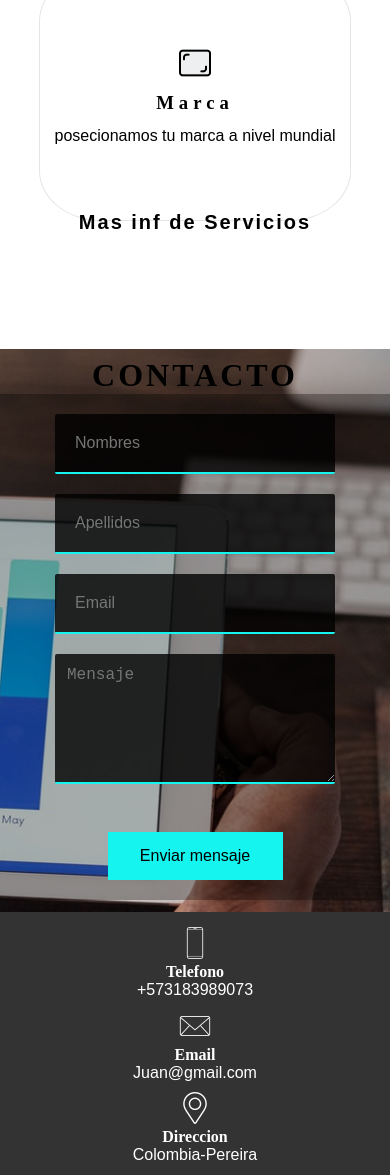
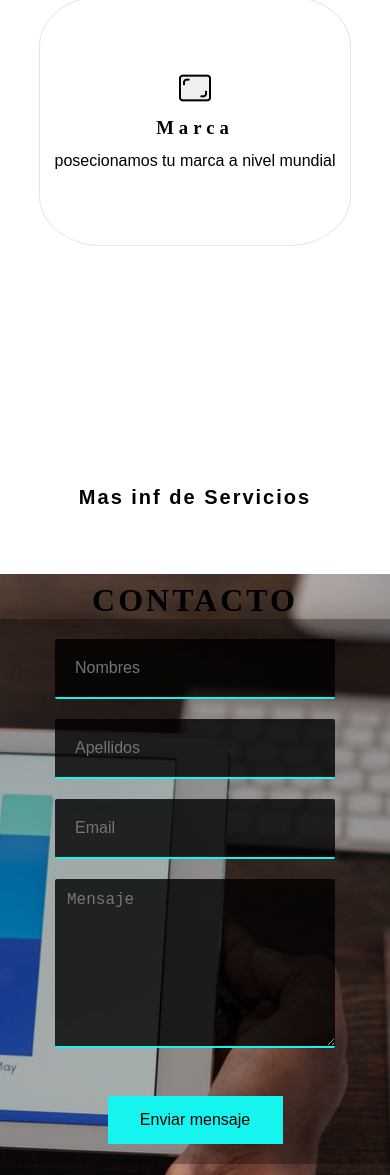
Before and after one commit to juandahernandez/portafolio-Juan-David-Hernandez, a plain HTML site: page index.html in a window 390 px wide. Shown: the part 4852-6027 px from the top of the page. Drawn offline with Linux system fonts and the light colour scheme.

Commit message:
realizamos un pequeño cambio al responsive

```diff
--- a/assets/css/styles.css
+++ b/assets/css/styles.css
@@ -5,7 +5,6 @@
 
 
 /* header */
-
 
 header {
     width: 100%;
@@ -17,7 +16,6 @@ header {
     z-index: 500;
 }
 
-
 .logo {
    display: flex;
    border-radius: 20%;
@@ -25,12 +23,10 @@ header {
    background-color: rgba(255, 255, 255, 0.2);
 }
 
-
 .logo-j {
     width: 30px;
     height: 30px;
 }
-
 
 .logo:hover {
     background: #15f4ee;
@@ -38,14 +34,12 @@ header {
     0 0 80px #15f4ee;
 }
 
-
 header ul li a {
     text-align: center;
     color: white;
     font-weight: 400;
     font-size: 20px;
 }
-
 
 header ul li a:hover {
     background: #15f4ee;
@@ -61,9 +55,7 @@ nav ul{
     width: 70%;
 }
 
-
 /* firs seccion */
-
 
 .seccion {
     height: 100vh;
@@ -76,7 +68,6 @@ nav ul{
     align-items: center;
 }
 
-
 .mi_titulo {
     color: white;
     z-index: 100;
@@ -84,20 +75,17 @@ nav ul{
     text-align: center;
 }
 
-
 .mi_titulo h2 {
     font-size: 20px;
     font-weight: 400;
     letter-spacing: 3px;
 }
 
-
 .mi_titulo h1 {
     font-weight: 600;
     font-size: 5rem;
     padding-bottom: 30px;
 }
-
 
 .mi_titulo a {
     border: 1px solid rgba(0, 0, 0, 0.5);;
@@ -109,31 +97,21 @@ nav ul{
     letter-spacing: 3px;
 }
 
-
 .mi_titulo a:hover {
     background: #a945c7;
     box-shadow: 0 0 80px #a945c7, 0 0 40px #a945c7,
     0 0 80px #a945c7;
 }
 
-
 /* secon seccion */
 
-
-
 .about {
-
     height: 80vh;
     display: flex;
     align-items: center;
     justify-content: space-between;
     margin-top: 8%;
 }
-
-
-
-
-
 
 .img-about {
       max-width: 100%;
@@ -145,10 +123,7 @@ nav ul{
 
 .img-about img{
     width: 100%;
-    /* margin-left: 30px; */
-
 }
-
 
 .contenido h3 {
     line-height: 10rem;
@@ -157,7 +132,6 @@ nav ul{
     letter-spacing: 3px;
 }
 
-
 .contenido a {
     line-height: 10rem;
     font-weight: 600;
@@ -165,7 +139,6 @@ nav ul{
     border-radius: 20%;
     color: black;
 }
-
 
 .contenido p {
     line-height: 25px;
@@ -176,9 +149,7 @@ nav ul{
     padding: 15px;
 }
 
-
 /* seccion cajas hover  */
-
 
 .misproye {
     font-weight: 600;
@@ -188,7 +159,6 @@ nav ul{
     margin-bottom: 8%;
     letter-spacing: 3px;
 }
-
 
 .cajas {
     display: flex;
@@ -207,13 +177,11 @@ nav ul{
     margin-bottom: 25px;
 }
 
-
  figure img {
     width: 100%;
     height: 100%;
     transition: all 500ms ease-out;
 }
-
 
 figure .capa_1 {
     position: absolute;
@@ -227,7 +195,6 @@ figure .capa_1 {
     text-align: center;
 }
 
-
 figure:hover > .capa_1 {
     opacity: 1;
     visibility: visible;
@@ -238,18 +205,15 @@ figure:hover > .capa_1 {
     height: 100%;
 }
 
-
  figure:hover > .capa_1 h3 {
     margin-bottom: 15px;
 }
-
 
  figure .capa_1 h3 {
     color: black;
     transition: all 500ms ease-out;
     margin-top: auto;
 }
-
 
  figure .capa_1 p {
     color: black;
@@ -260,9 +224,7 @@ figure:hover > .capa_1 {
     max-width: 220px;
 }
 
-
 /* inicio img horizontal */
-
 
 .horizontal {
     height: 40vh;
@@ -273,7 +235,6 @@ figure:hover > .capa_1 {
     margin-top: 8%;
 }
 
-
 .horizontal_conte {
     height: 40vh;
     color: rgba(255, 255, 255, 0.5 );
@@ -281,11 +242,7 @@ figure:hover > .capa_1 {
     font-size: 4rem;
 }
 
-
-
 /* inicio seccion servicios */
-
-
 
 .MiServiceTitulo {
     font-weight: 600;
@@ -295,11 +252,9 @@ figure:hover > .capa_1 {
     letter-spacing: 3px;
 }
 
-
 .services {
     height: 80vh;
 }
-
 
 .servi {
     display: flex;
@@ -309,15 +264,9 @@ figure:hover > .capa_1 {
 
 }
 
-
-
-
-
-
 .f1 {
     margin-bottom: 8%;
 }
-
 
 .cuadros {
     display: flex;
@@ -331,12 +280,10 @@ figure:hover > .capa_1 {
     transition: 1s;
 }
 
-
 .cuadros h3 {
     letter-spacing: 5px;
     line-height: 3rem;
 }
-
 
 .cuadros:hover {
     background: rgba(0, 0, 0, 0.1);
@@ -347,15 +294,11 @@ figure:hover > .capa_1 {
     transition: 1s;
 }
 
-
 /* inicio boton mas inf */
-
 
 .boton-container{
     margin-top: 50px;
 }
-
-
 
 .boton {
     border-radius: 20%;
@@ -373,7 +316,6 @@ figure:hover > .capa_1 {
     cursor: pointer;
 }
 
-
 .boton:hover {
     background: #a945c7;
     box-shadow: 0 0 10px #a945c7, 0 0 40px #a945c7,
@@ -381,12 +323,10 @@ figure:hover > .capa_1 {
      transition-delay: 1s;
 }
 
-
 .boton span {
     position: absolute;
     display: block;
 }
-
 
 #span1 {
     top: 0;
@@ -395,7 +335,6 @@ figure:hover > .capa_1 {
     height: 2px;
     background: linear-gradient( 90deg, transparent, #a945c7);
 }
-
 
 .boton:hover #span1 {
     left: 100%;
@@ -410,13 +349,11 @@ figure:hover > .capa_1 {
     background: linear-gradient( 270deg, transparent, #a945c7);
 }
 
-
 .boton:hover #span3 {
     right: 100%;
     transition: 1s;
     transition-delay: 0.5s;
 }
-
 
 #span2 {
     top: -100%;
@@ -426,13 +363,11 @@ figure:hover > .capa_1 {
     background: linear-gradient( 180deg, transparent, #a945c7);
 }
 
-
 .boton:hover #span2 {
     top: 100%;
     transition: 1s;
     transition-delay: 0.25s;
 }
-
 
 #span4 {
     bottom: -100%;
@@ -442,18 +377,13 @@ figure:hover > .capa_1 {
     background: linear-gradient( 360deg, transparent, #a945c7);
 }
 
-
 .boton:hover #span4 {
     bottom: 100%;
     transition: 1s;
     transition-delay: 0.75s;
 }
 
-
-
 /* inicio seccion formulario */
-
-
 
 .contain-form {
     height: 90vh;
@@ -468,15 +398,12 @@ figure:hover > .capa_1 {
     flex-direction: column;
 }
 
-
 .form {
-    height: 60vh;
     flex-direction: column;
     align-items: center;
     background: rgba(0, 0, 0, 0.3);
     padding: 20px;
 }
-
 
 .campos  {
     background: rgba(0, 0, 0, 0.8);
@@ -490,7 +417,6 @@ figure:hover > .capa_1 {
     color: #fff;
     font-size: 1rem;
 }
-
 
 .text-area {
     background: rgba(0, 0, 0, 0.8);
@@ -506,7 +432,6 @@ figure:hover > .capa_1 {
     font-size: 1rem;
 }
 
-
 .campoBoton {
     width: 50%;
     outline: none;
@@ -519,7 +444,6 @@ figure:hover > .capa_1 {
     font-size: 1rem;
 }
 
-
 .form-titulo {
     font-weight: 600;
     font-size: 2rem;
@@ -527,13 +451,11 @@ figure:hover > .capa_1 {
     margin-top: 2%;
 }
 
-
 .datos {
     text-align: center;
     padding: 0 35px;
     margin-bottom: 3%;
 }
-
 
 .datos-conta {
     background: rgba(255, 255, 255, 0.5);
@@ -544,9 +466,7 @@ figure:hover > .capa_1 {
 }
 
 
-
 /* inicio seccion social botons  */
-
 
 
 .social-btns .btn,.social-btns .btn .fa,.social-btns .btn:before {
@@ -554,70 +474,57 @@ figure:hover > .capa_1 {
     transition-timing-function:cubic-bezier(0.31,-.105,.43,1.59)
 }
 
-
 .social-btns .btn:before {
     top:90%;
     left:-110%
 }
-
 
 .social-btns .btn .fa {
     -webkit-transform:scale(0.8);
     transform:scale(0.8)
 }
 
-
 .social-btns .btn.facebook:before {
     background-color:#3b5998
 }
-
 
 .social-btns .btn.facebook .fa {
     color:#3b5998
 }
 
-
 .social-btns .btn.twitter:before {
     background-color:#3cf
 }
-
 
 .social-btns .btn.twitter .fa {
     color:#3cf
 }
 
-
 .social-btns .btn.youtube:before {
     background-color:red
 }
-
 
 .social-btns .btn.youtube .fa {
     color:red
 }
 
-
 .social-btns .btn.instagram:before {
     background-color:#c13584
 }
-
 
 .social-btns .btn.instagram .fa {
     color:#c13584
 }
 
-
 .social-btns .btn:focus:before,.social-btns .btn:hover:before {
     top:-10%;left:-10%
 }
-
 
 .social-btns .btn:focus .fa,.social-btns .btn:hover .fa {
     color:#fff;
     -webkit-transform:scale(1);
     transform:scale(1)
 }
-
 
 .social-container{
     position: relative;
@@ -627,11 +534,8 @@ figure:hover > .capa_1 {
     justify-content: center;
     align-items: center;
     padding-top: 200px;
-    /* background-color: #feefee; */
     background-color: #2b697d;
 }
-
-
 
 
 .social-btns {
@@ -644,7 +548,6 @@ figure:hover > .capa_1 {
     bottom:0;
     left:0;
     right:0;
-    /* background-color: #feefee; */
     background-color: #2b697d;
 }
 
@@ -664,9 +567,6 @@ figure:hover > .capa_1 {
     opacity:.99
 }
 
-
-
-
 .social-btns .btn:before {
     content:'';
     width:120%;
@@ -675,7 +575,6 @@ figure:hover > .capa_1 {
     -webkit-transform:rotate(45deg);
     transform:rotate(45deg)
 }
-
 
 .social-btns .btn .fa {
     font-size:38px;
@@ -729,8 +628,13 @@ footer{
         padding: 10px;
 
     }
+    .boton-container{
+
+    }
+    .inf{
+        margin-top: 200px;
+    }
 }
-
 
 
 @media (max-width: 767px) {
@@ -766,10 +670,6 @@ footer{
         margin-top: 100px;
     }
 
-    .cajas{
-        display: block;
-    }
-
     .col-5{
         width: 100%;
     }
@@ -788,7 +688,6 @@ footer{
         display: block;
         /* height: auto; */
     }
-
 
     .f1{
         margin: 0;
@@ -840,7 +739,6 @@ footer{
         justify-content: center;
         height: 100px;
         padding: 6px 0;
-        /* min-height: min-content; */
     }
 }
 
@@ -849,7 +747,6 @@ footer{
     .servi{
         padding: 20px 0;
         display: block;
-        /* height: auto; */
     }
 
     .f1{
@@ -877,12 +774,12 @@ footer{
     }
 
     .btn-container{
-        margin-top: 400px;
+        margin-top: 650px;
     }
 
     .contain-form{
         height: auto;
-        margin-top: 100px;
+        margin-top: 50px;
     }
 }
 
@@ -918,7 +815,6 @@ footer{
         font-size: 2rem !important;
     }
 
-
     #btn-menu {
         background: none;
         color: white;
```
